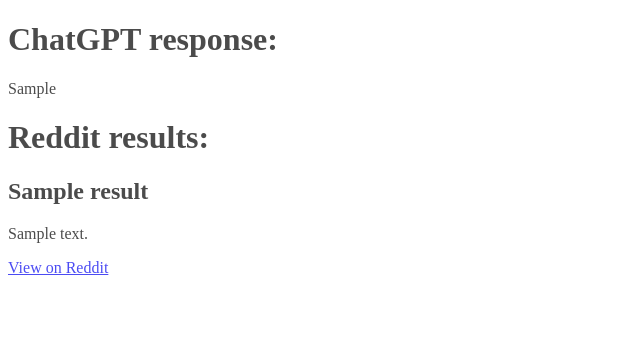
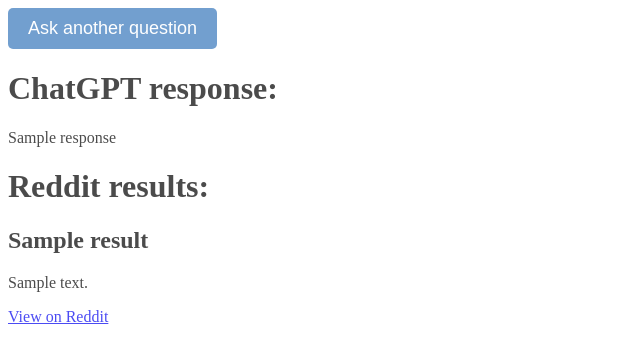
Before and after one commit to DarrenTurchiarelli/dtsocial, a Flask app: template templates/results.html in a window 1280 px wide. Shown: the top 363 px of the page, without its empty margins (0-640 px from the left). Run offline with Flask 3, Linux system fonts and the light colour scheme; the template is opened without the code that fills it: most values are stand-ins (such as "Sample title", 1, 10 or a date in 2020).

Commit message:
Update results.html

```diff
--- a/templates/results.html
+++ b/templates/results.html
@@ -36,7 +36,7 @@
         margin-bottom: 20px;
       }
       input[type="submit"] {
-        background-color: #4CAF50;
+        background-color: #3777BC;
         color: #fff;
         border: none;
         padding: 10px 20px;
@@ -45,7 +45,7 @@
         cursor: pointer;
       }
       input[type="submit"]:hover {
-        background-color: #3e8e41;
+        background-color: #3777BC;
       }
       footer {
         background-color: rgba(255, 255, 255, 0.9);
@@ -57,13 +57,16 @@
     </style>
   </head>
   <body>
+    <form action="/" method="GET">
+      <input type="submit" value="Ask another question">
     <h1>ChatGPT response:</h1>
-    <p>{{ gpt_response }}</p>
+    <p>{{ response }}</p>
     <h1>Reddit results:</h1>
     {% for result in reddit_results %}
       <h2>{{ result.title }}</h2>
       <p>{{ result.text }}</p>
       <a href="https://www.reddit.com{{ result.url }}">View on Reddit</a>
     {% endfor %}
+    </form>
   </body>
 </html>
```
